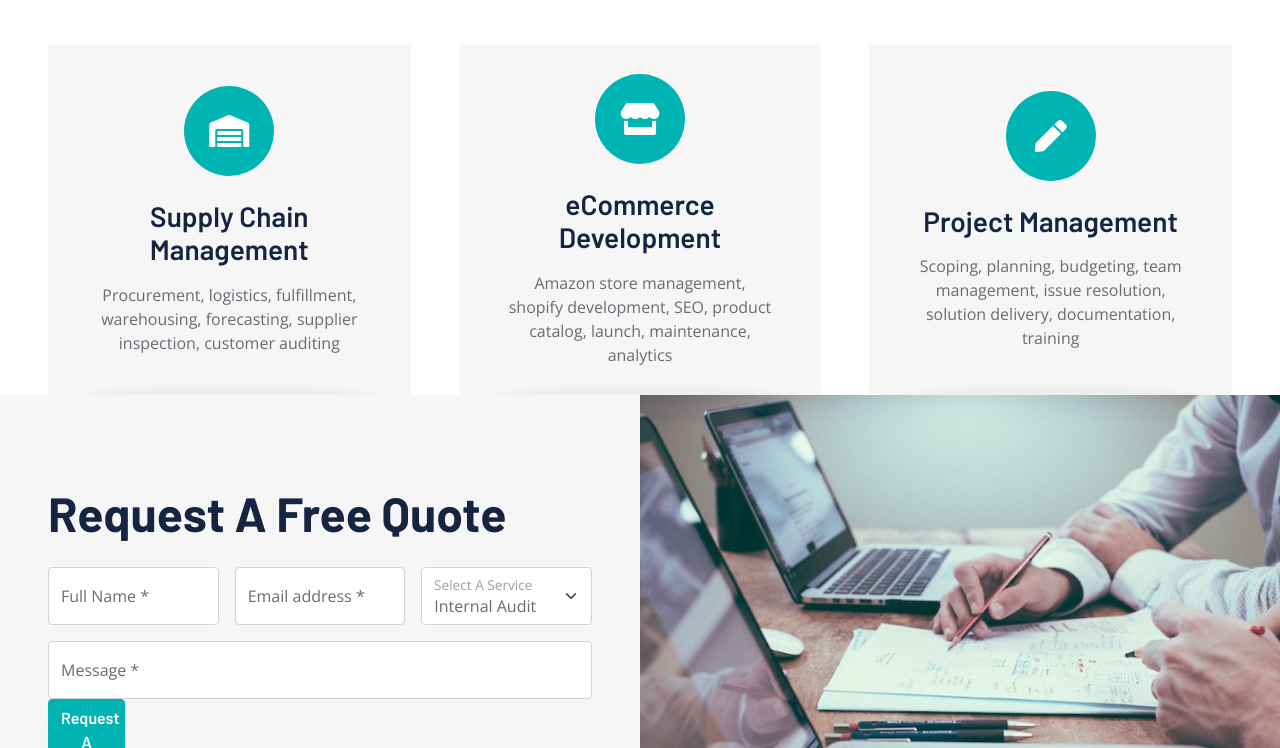
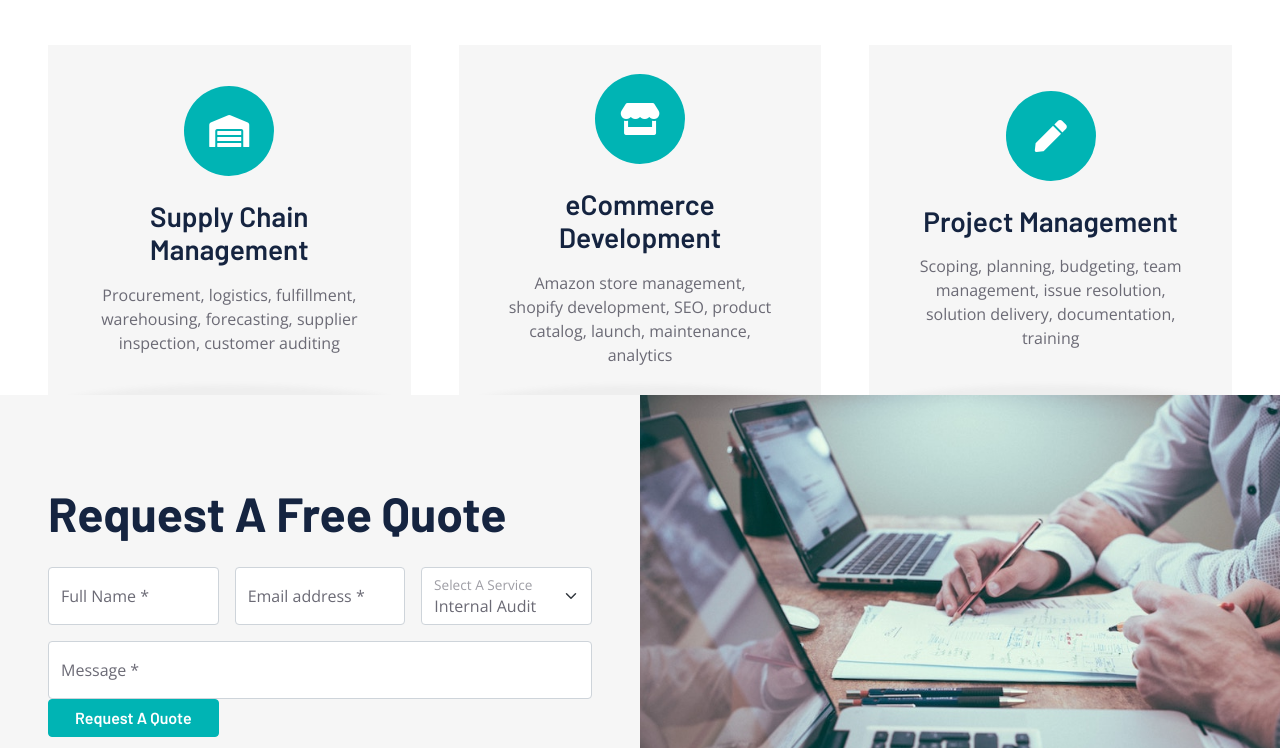
Before and after one commit to glocalinsight/glocalinsight, a plain HTML site: page index.html in a window 1280 px wide. Shown: the part 2052-2800 px from the top of the page. Drawn offline with nearby package versions, Linux system fonts and the light colour scheme.

Commit message:
Update index.html

```diff
--- a/index.html
+++ b/index.html
@@ -374,7 +374,7 @@
                                 <label for="form-floating-3">Message *</label>
                             </div>
                         </div>
-                        <div class="col-2" text-align: center>
+                        <div class="col-4">
                             <button class="btn btn-primary w-100 h-100" type="submit">Request A Quote</button>
                         </div>
                     </div>
```
